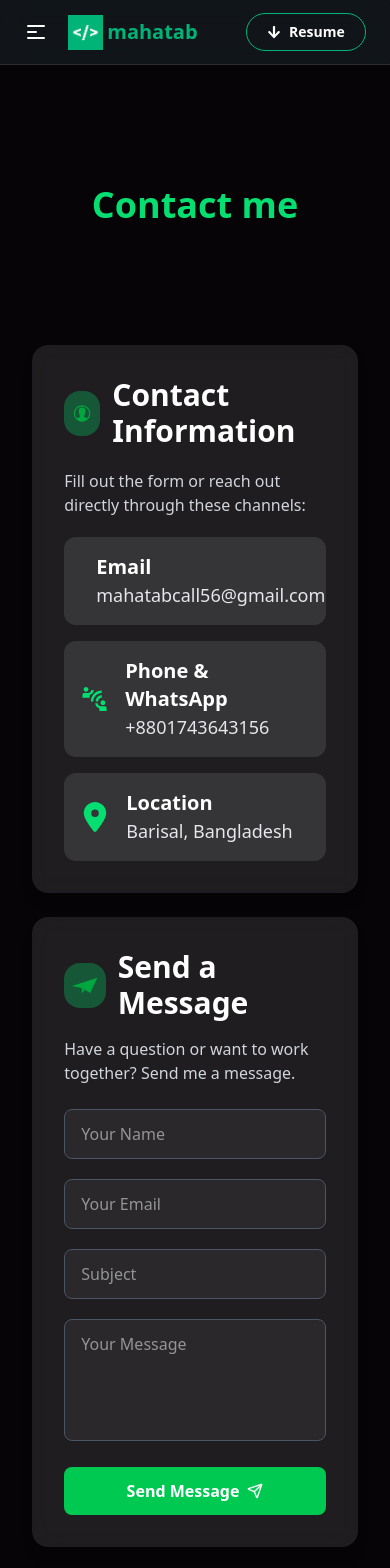
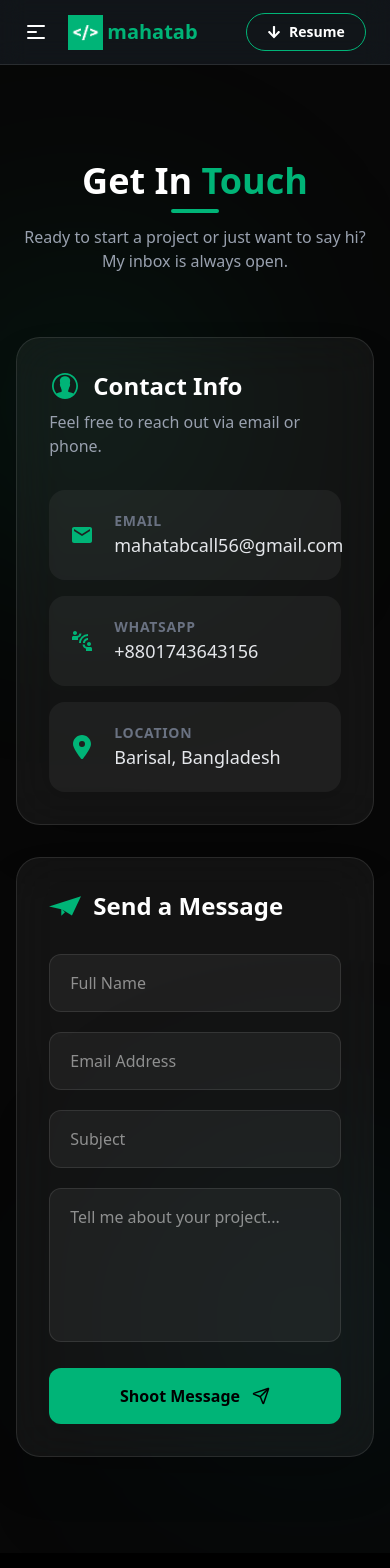
Before and after one commit to mahatab6/portfolio, a React (Vite) app: page /contact in a window 390 px wide. Shown: the top 1568 px of the page. Built offline with nearby package versions, Linux system fonts and the light colour scheme; no server answers.

Commit message:
contact ui update

```diff
--- a/src/index.css
+++ b/src/index.css
@@ -1,2 +1,25 @@
 @import "tailwindcss";
 @plugin "daisyui";
+
+
+/* index.css */
+
+.active-link {
+  color: #00B477 !important; /* Your signature green */
+  font-weight: 700;
+  position: relative;
+}
+
+/* Optional: Add a small animated underline for the active link */
+.active-link::after {
+  content: "";
+  position: absolute;
+  bottom: -4px;
+  left: 0;
+  width: 100%;
+  height: 2px;
+  background-color: #00B477;
+  border-radius: 2px;
+  transform: scaleX(1);
+  transition: transform 0.3s ease;
+}
--- a/src/pages/Contact.jsx
+++ b/src/pages/Contact.jsx
@@ -1,11 +1,10 @@
-import React, { useState } from "react";
-import { Send, Phone, MapPin, Mail } from "lucide-react";
+import React, { useState, useEffect, useRef } from "react";
+import { Send } from "lucide-react";
 import { SiMinutemailer } from "react-icons/si";
 import { IoIosContact } from "react-icons/io";
 import { MdConnectWithoutContact, MdEmail } from "react-icons/md";
 import { FaLocationDot } from "react-icons/fa6";
-
-
+import gsap from "gsap";
 
 export default function Contact() {
   const [formData, setFormData] = useState({
@@ -17,40 +16,52 @@ export default function Contact() {
 
   const [errors, setErrors] = useState({});
   const [status, setStatus] = useState(null);
-  console.log(import.meta.env.VITE_EMAIL_KEY);
+  const containerRef = useRef(null);
+
+  // GSAP Animations
+  useEffect(() => {
+    const ctx = gsap.context(() => {
+      // Entrance animation for cards
+      gsap.from(".contact-card", {
+        y: 40,
+        opacity: 0,
+        duration: 0.8,
+        stagger: 0.2,
+        ease: "power2.out",
+        scrollTrigger: {
+          trigger: containerRef.current,
+          start: "top 80%",
+        },
+      });
+
+      // Background decorative orbs animation
+      gsap.to(".bg-orb", {
+        y: "20px",
+        duration: 3,
+        repeat: -1,
+        yoyo: true,
+        ease: "sine.inOut",
+        stagger: 1
+      });
+    }, containerRef);
+
+    return () => ctx.revert();
+  }, []);
+
   const validateForm = () => {
     let tempErrors = {};
     let isValid = true;
-    if (!formData.name.trim()) {
-      tempErrors.name = "Name is required";
-      isValid = false;
-    }
-
-    if (!formData.email.trim()) {
-      tempErrors.email = "Email is required";
-      isValid = false;
-    } else if (!/\S+@\S+\.\S+/.test(formData.email)) {
-      tempErrors.email = "Email is invalid";
-      isValid = false;
-    }
-
-    if (!formData.subject.trim()) {
-      tempErrors.subject = "Subject is required";
-      isValid = false;
-    }
-
-    if (!formData.message.trim()) {
-      tempErrors.message = "Message is required";
-      isValid = false;
-    }
-
+    if (!formData.name.trim()) { tempErrors.name = "Name is required"; isValid = false; }
+    if (!formData.email.trim()) { tempErrors.email = "Email is required"; isValid = false; }
+    else if (!/\S+@\S+\.\S+/.test(formData.email)) { tempErrors.email = "Email is invalid"; isValid = false; }
+    if (!formData.subject.trim()) { tempErrors.subject = "Subject is required"; isValid = false; }
+    if (!formData.message.trim()) { tempErrors.message = "Message is required"; isValid = false; }
     setErrors(tempErrors);
     return isValid;
   };
 
   const handleSubmit = async (e) => {
     e.preventDefault();
-
     if (!validateForm()) {
       setStatus("Please fill in all required fields correctly.");
       return;
@@ -68,167 +79,144 @@ export default function Contact() {
         method: "POST",
         body: form,
       });
-
-      const result = await response.json();
-
+      await response.json();
       if (response.ok) {
-        setStatus("Message sent successfully!");
-        setFormData({
-          name: "",
-          email: "",
-          subject: "",
-          message: "",
-        });
+        setStatus("success");
+        setFormData({ name: "", email: "", subject: "", message: "" });
         setErrors({});
       } else {
-        setStatus(result.message || "There was an error sending your message.");
+        setStatus("error");
       }
     } catch (error) {
-      setStatus("An error occurred. Please try again.");
+      setStatus("error");
       console.error("Error:", error);
     }
   };
 
   return (
-    <main
-      className=" py-10 lg:pt-[0rem] bg-[#060407]
-     text-white min-h-screen "
-    >
-      <h1 className=" text-4xl font-bold text-green-400 text-center py-20">
-        Contact me
-      </h1>
+    <main ref={containerRef} id="contact-section" className="relative py-24 bg-[#070707] text-white min-h-screen overflow-hidden">
 
-      <section className="flex flex-col md:flex-row justify-center gap-6 px-4 sm:px-6 lg:px-8 py-10 w-11/12 md:w-9/12 mx-auto">
+      {/* Background Decorative Orbs */}
+      <div className="bg-orb absolute top-40 -left-20 w-80 h-80 bg-[#00B477]/10 rounded-full blur-[120px] pointer-events-none"></div>
+      <div className="bg-orb absolute bottom-20 -right-20 w-80 h-80 bg-[#006F74]/10 rounded-full blur-[120px] pointer-events-none"></div>
+
+      <div className="w-11/12 md:w-9/12 mx-auto relative z-10">
+        <div className="text-center mb-16">
+          <h2 className="text-4xl md:text-5xl font-bold inline-block relative">
+            Get In <span className="text-[#00B477]">Touch</span>
+            <span className="absolute -bottom-3 left-1/2 -translate-x-1/2 w-12 h-1 bg-[#00B477] rounded-full"></span>
+          </h2>
+          <p className="text-gray-400 mt-6 max-w-lg mx-auto">
+            Ready to start a project or just want to say hi? My inbox is always open.
+          </p>
+        </div>
+
+        <section className="flex flex-col lg:flex-row justify-center gap-8">
+
           {/* Contact Info Card */}
-      <div className="flex-1 backdrop-blur-md bg-white/10 p-8 rounded-2xl shadow-lg space-y-5">
+          <div className="contact-card flex-1 bg-white/5 border border-white/10 p-8 rounded-3xl backdrop-blur-xl shadow-2xl space-y-8">
+            <div className="space-y-2">
               <div className="flex items-center gap-3">
-          <IoIosContact className="p-2 bg-green-400/30 text-green-600 rounded-2xl" size={45} />
-          <h2 className="text-3xl font-bold">Contact Information</h2>
+                <IoIosContact className="text-[#00B477]" size={32} />
+                <h3 className="text-2xl font-bold">Contact Info</h3>
               </div>
-        <p className="text-base text-gray-300">
-          Fill out the form or reach out directly through these channels:
-        </p>
+              <p className="text-gray-400">Feel free to reach out via email or phone.</p>
+            </div>
 
             <div className="space-y-4">
-          {/* Email */}
-          <div className="flex items-center gap-4 bg-white/10 p-4 rounded-xl hover:bg-white/20 transition">
-            <MdEmail size={30} className="text-green-400" />
+              {[
+                { icon: <MdEmail />, title: "Email", val: "mahatabcall56@gmail.com", link: "mailto:mahatabcall56@gmail.com" },
+                { icon: <MdConnectWithoutContact />, title: "WhatsApp", val: "+8801743643156", link: "https://wa.me/8801743643156" },
+                { icon: <FaLocationDot />, title: "Location", val: "Barisal, Bangladesh", link: "#" }
+              ].map((item, idx) => (
+                <a key={idx} href={item.link} target="_blank" className="flex items-center gap-5 bg-white/5 p-5 rounded-2xl border border-transparent hover:border-[#00B477]/30 hover:bg-[#00B477]/5 transition-all duration-300 group">
+                  <div className="text-[#00B477] text-2xl group-hover:scale-110 transition-transform">{item.icon}</div>
                   <div>
-              <h3 className="text-xl font-semibold">Email</h3>
-              <p className="text-lg text-gray-200">mahatabcall56@gmail.com</p>
+                    <h4 className="text-sm font-semibold text-gray-500 uppercase tracking-wider">{item.title}</h4>
+                    <p className="text-lg font-medium text-gray-200">{item.val}</p>
                   </div>
-          </div>
-
-          {/* Phone */}
-          <div className="flex items-center gap-4 bg-white/10 p-4 rounded-xl hover:bg-white/20 transition">
-            <MdConnectWithoutContact size={30} className="text-green-400" />
-            <div>
-              <h3 className="text-xl font-semibold">Phone & WhatsApp</h3>
-              <p className="text-lg text-gray-200">+8801743643156</p>
-            </div>
-          </div>
-
-          {/* Location */}
-          <div className="flex items-center gap-4 bg-white/10 p-4 rounded-xl hover:bg-white/20 transition">
-            <FaLocationDot size={30} className="text-green-400" />
-            <div>
-              <h3 className="text-xl font-semibold">Location</h3>
-              <p className="text-lg text-gray-200">Barisal, Bangladesh</p>
-            </div>
-          </div>
+                </a>
+              ))}
             </div>
           </div>
 
           {/* Message Form Card */}
-      <div className="flex-1 backdrop-blur-md bg-white/10 p-8 rounded-2xl shadow-lg">
-        <div className="flex items-center gap-3 mb-4">
-          <SiMinutemailer className="p-2 bg-green-400/30 text-green-600 rounded-2xl" size={45} />
-          <h2 className="text-3xl font-bold">Send a Message</h2>
+          <div className="contact-card flex-[1.5] bg-white/5 border border-white/10 p-8 rounded-3xl backdrop-blur-xl shadow-2xl">
+            <div className="flex items-center gap-3 mb-8">
+              <SiMinutemailer className="text-[#00B477]" size={32} />
+              <h3 className="text-2xl font-bold">Send a Message</h3>
             </div>
-        <p className="text-base text-gray-300 mb-6">
-          Have a question or want to work together? Send me a message.
-        </p>
 
-        {/* Form */}
             <form onSubmit={handleSubmit} className="space-y-5">
-          {/* Name */}
-          <div>
+              <div className="grid grid-cols-1 md:grid-cols-2 gap-5">
+                <div className="space-y-1">
                   <input
                     type="text"
-              placeholder="Your Name"
-              className={`w-full px-4 py-3 rounded-lg bg-white/5 border ${
-                errors.name ? "border-red-500" : "border-gray-600"
-              } focus:border-green-500 focus:ring-1 focus:ring-green-400 outline-none transition`}
+                    placeholder="Full Name"
+                    className={`w-full px-5 py-4 rounded-xl bg-white/5 border ${errors.name ? "border-red-500" : "border-white/10"} focus:border-[#00B477] focus:ring-1 focus:ring-[#00B477]/50 outline-none transition-all`}
                     value={formData.name}
                     onChange={(e) => setFormData({ ...formData, name: e.target.value })}
                   />
-            {errors.name && <p className="text-red-500 text-sm mt-1">{errors.name}</p>}
+                  {errors.name && <span className="text-red-500 text-xs pl-2">{errors.name}</span>}
                 </div>
 
-          {/* Email */}
-          <div>
+                <div className="space-y-1">
                   <input
                     type="email"
-              placeholder="Your Email"
-              className={`w-full px-4 py-3 rounded-lg bg-white/5 border ${
-                errors.email ? "border-red-500" : "border-gray-600"
-              } focus:border-green-500 focus:ring-1 focus:ring-green-400 outline-none transition`}
+                    placeholder="Email Address"
+                    className={`w-full px-5 py-4 rounded-xl bg-white/5 border ${errors.email ? "border-red-500" : "border-white/10"} focus:border-[#00B477] focus:ring-1 focus:ring-[#00B477]/50 outline-none transition-all`}
                     value={formData.email}
                     onChange={(e) => setFormData({ ...formData, email: e.target.value })}
                   />
-            {errors.email && <p className="text-red-500 text-sm mt-1">{errors.email}</p>}
+                  {errors.email && <span className="text-red-500 text-xs pl-2">{errors.email}</span>}
+                </div>
               </div>
 
-          {/* Subject */}
-          <div>
+              <div className="space-y-1">
                 <input
                   type="text"
                   placeholder="Subject"
-              className={`w-full px-4 py-3 rounded-lg bg-white/5 border ${
-                errors.subject ? "border-red-500" : "border-gray-600"
-              } focus:border-green-500 focus:ring-1 focus:ring-green-400 outline-none transition`}
+                  className={`w-full px-5 py-4 rounded-xl bg-white/5 border ${errors.subject ? "border-red-500" : "border-white/10"} focus:border-[#00B477] focus:ring-1 focus:ring-[#00B477]/50 outline-none transition-all`}
                   value={formData.subject}
                   onChange={(e) => setFormData({ ...formData, subject: e.target.value })}
                 />
-            {errors.subject && <p className="text-red-500 text-sm mt-1">{errors.subject}</p>}
+                {errors.subject && <span className="text-red-500 text-xs pl-2">{errors.subject}</span>}
               </div>
 
-          {/* Message */}
-          <div>
+              <div className="space-y-1">
                 <textarea
-              placeholder="Your Message"
-              rows="4"
-              className={`w-full px-4 py-3 rounded-lg bg-white/5 border ${
-                errors.message ? "border-red-500" : "border-gray-600"
-              } focus:border-green-500 focus:ring-1 focus:ring-green-400 outline-none transition resize-none`}
+                  placeholder="Tell me about your project..."
+                  rows="5"
+                  className={`w-full px-5 py-4 rounded-xl bg-white/5 border ${errors.message ? "border-red-500" : "border-white/10"} focus:border-[#00B477] focus:ring-1 focus:ring-[#00B477]/50 outline-none transition-all resize-none`}
                   value={formData.message}
                   onChange={(e) => setFormData({ ...formData, message: e.target.value })}
                 />
-            {errors.message && <p className="text-red-500 text-sm mt-1">{errors.message}</p>}
+                {errors.message && <span className="text-red-500 text-xs pl-2">{errors.message}</span>}
               </div>
 
-          {/* Submit Button */}
               <button
                 type="submit"
-            className="w-full bg-green-500 hover:cursor-pointer text-white py-3 px-6 rounded-lg font-semibold flex items-center justify-center gap-2 hover:bg-green-600 transition"
+                disabled={status === "sending"}
+                className="w-full bg-[#00B477] hover:bg-[#00d48c] text-black py-4 px-8 rounded-xl font-bold flex items-center justify-center gap-3 transition-all duration-300 transform hover:scale-[1.02] active:scale-[0.98] hover:cursor-pointer"
               >
-            <span>Send Message</span>
-            <Send className="w-4 h-4" />
+                {status === "sending" ? "Sending..." : "Shoot Message"}
+                <Send size={18} />
               </button>
             </form>
 
-        {/* Status Message */}
-        {status && (
-          <div
-            className={`mt-4 text-center font-medium ${
-              status.includes("success") ? "text-green-400" : "text-red-400"
-            }`}
-          >
-            <p>{status}</p>
+            {status === "success" && (
+              <div className="mt-6 p-4 rounded-xl bg-[#00B477]/10 border border-[#00B477]/50 text-[#00B477] text-center font-medium">
+                Message received! I'll get back to you shortly.
+              </div>
+            )}
+            {status === "error" && (
+              <div className="mt-6 p-4 rounded-xl bg-red-500/10 border border-red-500/50 text-red-500 text-center font-medium">
+                Oops! Something went wrong. Please try again.
               </div>
             )}
           </div>
         </section>
+      </div>
     </main>
   );
 }
--- a/src/pages/Skills.jsx
+++ b/src/pages/Skills.jsx
@@ -4,14 +4,15 @@ import { ScrollTrigger } from "gsap/ScrollTrigger";
 import {
   FaReact, FaHtml5, FaCss3Alt, FaJs, FaNode, FaGithub, FaStripe
 } from "react-icons/fa";
-
-gsap.registerPlugin(ScrollTrigger);
 import {
   SiTailwindcss, SiFirebase, SiMongodb, SiExpress,
   SiRedux, SiReactquery, SiSupabase, SiNextdotjs, SiPrisma,
   SiPostgresql, SiJsonwebtokens
 } from "react-icons/si";
 import { TbBrandAuth0 } from "react-icons/tb";
+
+// Register ScrollTrigger outside the component
+gsap.registerPlugin(ScrollTrigger);
 
 const skills = [
   { icon: <FaHtml5 />, color: "text-orange-500", name: "HTML" },
@@ -39,43 +40,62 @@ const SkillsGrid = () => {
   const gridRef = useRef(null);
 
   useEffect(() => {
+    // 1. Initial refresh to catch the correct layout height
+    ScrollTrigger.refresh();
+
     const ctx = gsap.context(() => {
-      // Entrance Animation: Staggered Fade-in & Scale-up
-      gsap.from(".skill-card", {
-        y: 50,
-        opacity: 0,
-        scale: 0.8,
-        duration: 0.8,
-        stagger: 0.05,
-        ease: "back.out(1.7)",
-        scrollTrigger: {
-          trigger: gridRef.current,
-          start: "top 80%",
+      // ENTRANCE ANIMATION
+      // We use a "fromTo" to ensure the starting and ending states are locked
+      gsap.fromTo(".skill-card",
+        {
+          y: 60,
+          opacity: 0,
+          scale: 0.8
         },
-      });
+        {
+          y: 0,
+          opacity: 1,
+          scale: 1,
+          duration: 0.8,
+          stagger: 0.05,
+          ease: "back.out(1.5)",
+          scrollTrigger: {
+            trigger: gridRef.current,
+            start: "top 85%", // Triggers when the top of the grid is 85% down the screen
+            toggleActions: "play none none none", // Only play once
+          },
+        }
+      );
 
-      // Continuous Floating Animation
+      // CONTINUOUS FLOATING ANIMATION
       gsap.to(".skill-card", {
-        y: -10,
-        duration: 2,
+        y: -8,
+        duration: 2.5,
         repeat: -1,
         yoyo: true,
-        ease: "power1.inOut",
+        ease: "sine.inOut",
         stagger: {
-          each: 0.1,
+          each: 0.2,
           from: "random",
         },
       });
     }, gridRef);
 
-    return () => ctx.revert();
+    // 2. Extra refresh after images/content load
+    window.addEventListener("load", () => ScrollTrigger.refresh());
+
+    return () => {
+      ctx.revert();
+      window.removeEventListener("load", () => ScrollTrigger.refresh());
+    };
   }, []);
 
   return (
-    <section id="skill-section" className="py-24 bg-[#070707] relative overflow-hidden" ref={gridRef}>
-      {/* Background Glow */}
-      <div className="absolute top-1/2 left-1/2 -translate-x-1/2 -translate-y-1/2 w-[600px] h-[600px] bg-[#00B477]/10 rounded-full blur-[120px] pointer-events-none"></div>
-
+    <section
+      id="skill-section"
+      className="py-24 bg-[#070707] relative"
+      ref={gridRef}
+    >
       <div className="w-11/12 md:w-9/12 mx-auto">
         <div className="text-center mb-16">
           <h2 className="text-4xl md:text-5xl text-white font-bold inline-block relative">
@@ -83,7 +103,7 @@ const SkillsGrid = () => {
             <span className="absolute -bottom-3 left-1/2 -translate-x-1/2 w-12 h-1 bg-[#00B477] rounded-full"></span>
           </h2>
           <p className="text-gray-400 mt-6 max-w-xl mx-auto">
-            The modern technologies I use to bring ideas to life.
+            The modern technologies I use to build robust, scalable applications.
           </p>
         </div>
 
@@ -92,17 +112,20 @@ const SkillsGrid = () => {
           {skills.map((skill, index) => (
             <div
               key={index}
-              className="skill-card group relative flex items-center justify-center w-20 h-20 md:w-28 md:h-28 rounded-2xl bg-white/5 border border-white/10 transition-all duration-300 hover:bg-[#00B477]/10 hover:border-[#00B477]/50"
+              className="skill-card group relative flex items-center justify-center w-20 h-20 md:w-28 md:h-28 rounded-2xl bg-white/5 border border-white/10 transition-all duration-500 hover:bg-[#00B477]/5 hover:border-[#00B477]/40"
             >
-              {/* Tooltip on Hover */}
-              <span className="absolute -top-10 scale-0 group-hover:scale-100 transition-all duration-300 bg-[#00B477] text-black text-xs font-bold px-2 py-1 rounded">
+              {/* Tooltip */}
+              <span className="absolute -top-8 scale-0 group-hover:scale-100 transition-all duration-300 bg-[#00B477] text-black text-[10px] font-bold px-2 py-0.5 rounded shadow-lg uppercase tracking-tighter">
                 {skill.name}
               </span>
 
-              {/* Logo */}
-              <div className={`text-4xl md:text-5xl ${skill.color} transition-transform duration-300 group-hover:scale-110`}>
+              {/* Logo with Glow on Hover */}
+              <div className={`text-4xl md:text-5xl ${skill.color} filter drop-shadow-sm group-hover:drop-shadow-[0_0_8px_rgba(0,180,119,0.5)] transition-all duration-500 group-hover:scale-110`}>
                 {skill.icon}
               </div>
+
+              {/* Subtle Inner Glow on Hover */}
+              <div className="absolute inset-0 rounded-2xl opacity-0 group-hover:opacity-100 transition-opacity duration-500 pointer-events-none shadow-[inset_0_0_20px_rgba(0,180,119,0.1)]"></div>
             </div>
           ))}
         </div>
```
Also changed, not shown: src/pages/AboutMe.jsx (+102 -31 lines), src/pages/Hero.jsx (+102 -46 lines). Lines whose indentation alone changed are shown as unchanged.
